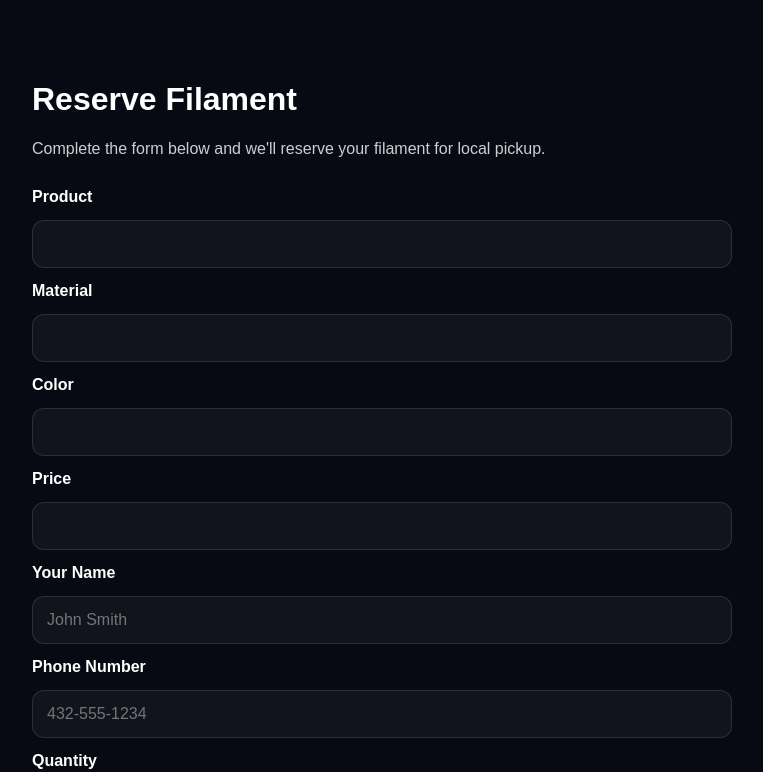
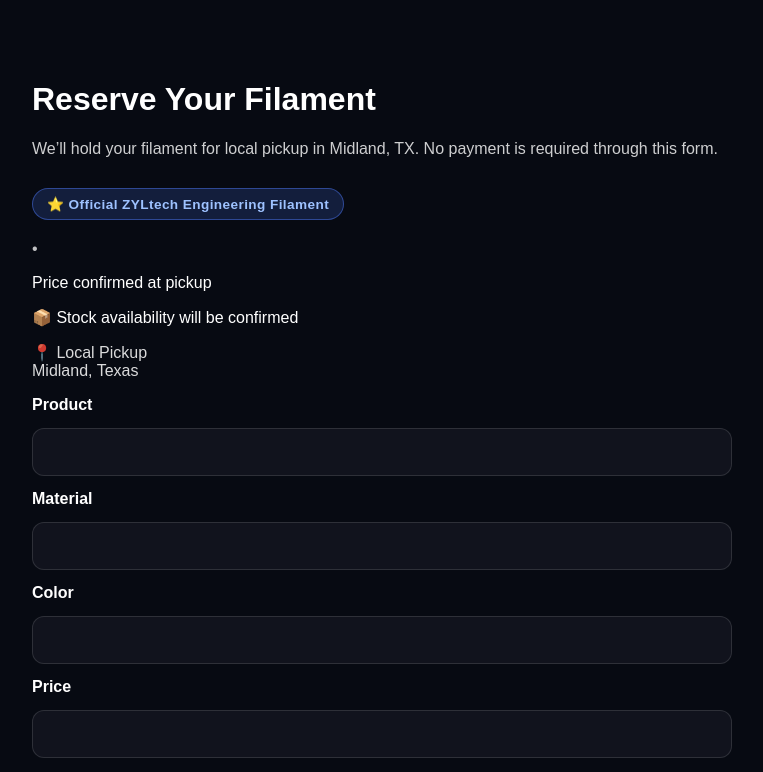
Before and after one commit to jnc3designs/jnc3designs-website, a Next.js app in the folder jnc3designs-premium/: page /supply/reserve in a window 1280 px wide. Shown: the top 772 px of the page, without its empty margins (108-871 px from the left). Built offline with nearby package versions, Linux system fonts and the light colour scheme.

Commit message:
Update page.js

```diff
--- a/jnc3designs-premium/app/supply/reserve/page.js
+++ b/jnc3designs-premium/app/supply/reserve/page.js
@@ -2,6 +2,15 @@
 
 import { Suspense } from "react";
 import { useSearchParams } from "next/navigation";
+import Badge from "../../../components/Badge";
+
+function getStockText(stock) {
+  const count = Number(stock);
+
+  if (!count) return "Stock availability will be confirmed";
+  if (count === 1) return "Only 1 Roll Available";
+  return `${count} Rolls Available`;
+}
 
 function ReserveForm() {
   const params = useSearchParams();
@@ -10,14 +19,44 @@ function ReserveForm() {
   const material = params.get("material") || "";
   const color = params.get("color") || "";
   const price = params.get("price") || "";
+  const stock = params.get("stock") || "";
+  const image = params.get("image") || "";
 
   return (
     <main className="section">
-      <h1>Reserve Filament</h1>
+      <h1>Reserve Your Filament</h1>
 
-      <p style={{ opacity: 0.8, marginBottom: "30px" }}>
-        Complete the form below and we'll reserve your filament for local pickup.
+      <p style={{ opacity: 0.8, marginBottom: "30px", maxWidth: "850px" }}>
+        We’ll hold your filament for local pickup in Midland, TX. No payment is
+        required through this form.
       </p>
+
+      <div className="reserve-layout">
+        <div className="reserve-summary">
+          {image && (
+            <img src={image} alt={product} className="reserve-image" />
+          )}
+
+          <Badge>⭐ Official ZYLtech Engineering Filament</Badge>
+
+          <h2 style={{ marginTop: "18px" }}>{product}</h2>
+
+          <p style={{ opacity: 0.75 }}>
+            {material} • {color}
+          </p>
+
+          <p className="reserve-price">
+            {price ? `$${price}` : "Price confirmed at pickup"}
+          </p>
+
+          <p className="reserve-stock">📦 {getStockText(stock)}</p>
+
+          <p style={{ opacity: 0.85 }}>
+            📍 Local Pickup
+            <br />
+            Midland, Texas
+          </p>
+        </div>
 
         <form className="reserve-form">
           <label>Product</label>
@@ -44,10 +83,11 @@ function ReserveForm() {
           <label>Notes</label>
           <textarea rows={5} placeholder="Anything you'd like us to know..." />
 
-        <button className="button-primary">
-          Reserve Pickup
+          <button className="button-primary" type="button">
+            Reserve My Filament
           </button>
         </form>
+      </div>
     </main>
   );
 }
```
Lines whose indentation alone changed are shown as unchanged.
